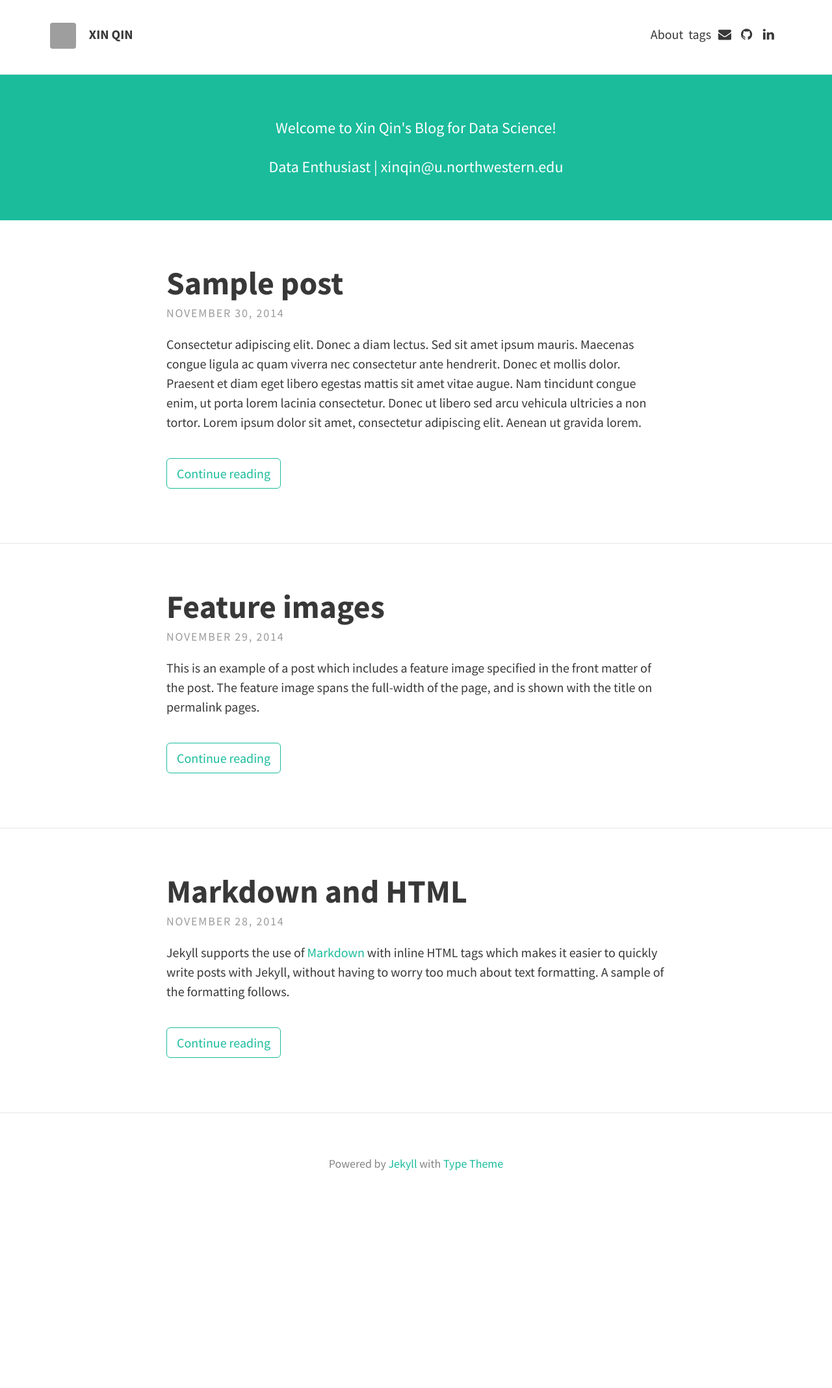
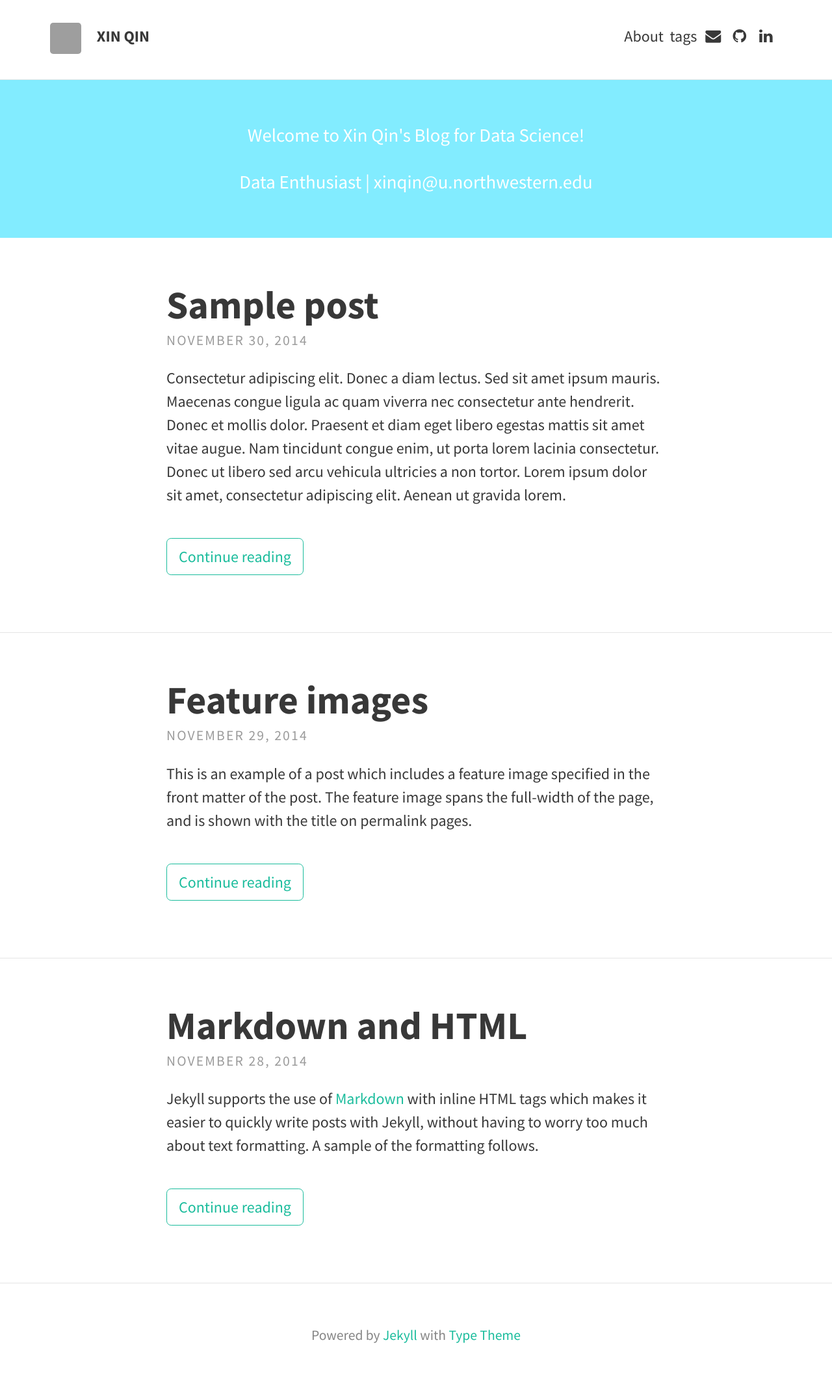
Before and after one commit to XPassion/xinqin.github.io, a Jekyll site: the page built from index.html, in a window 1280 px wide. Shown: the whole page at 65% size. Built offline with Jekyll 4.4.1, drawn with Linux system fonts in a browser that asks for light colours; the list of posts is cut into pages by our own code; before the commit the page ends 1868 px from its top, so only the background shows below that; grey boxes are pictures that could not be loaded.

Commit message:
update color

```diff
--- a/_sass/base/_variables.scss
+++ b/_sass/base/_variables.scss
@@ -1,7 +1,7 @@
 // Typography
 $font-family-main: 'Source Sans Pro', Helvetica, Arial, sans-serif;
 $font-family-headings: 'Source Sans Pro', Helvetica, Arial, sans-serif;
-$font-size: 1.25em;
+$font-size: 1.5em;
 
 // Padding
 $padding-large: 20%;
@@ -32,6 +32,6 @@ $feature-image-text-color: #fff;
 $feature-image-size: cover; // options include "cover", "contain", "auto"
 
 // Header description box
-$header-desc-background-color: #1ABC9C;
+$header-desc-background-color: #82ECFF;
 $header-desc-text-color: #FFF;
 $header-desc-link-color: #02453D;
```
